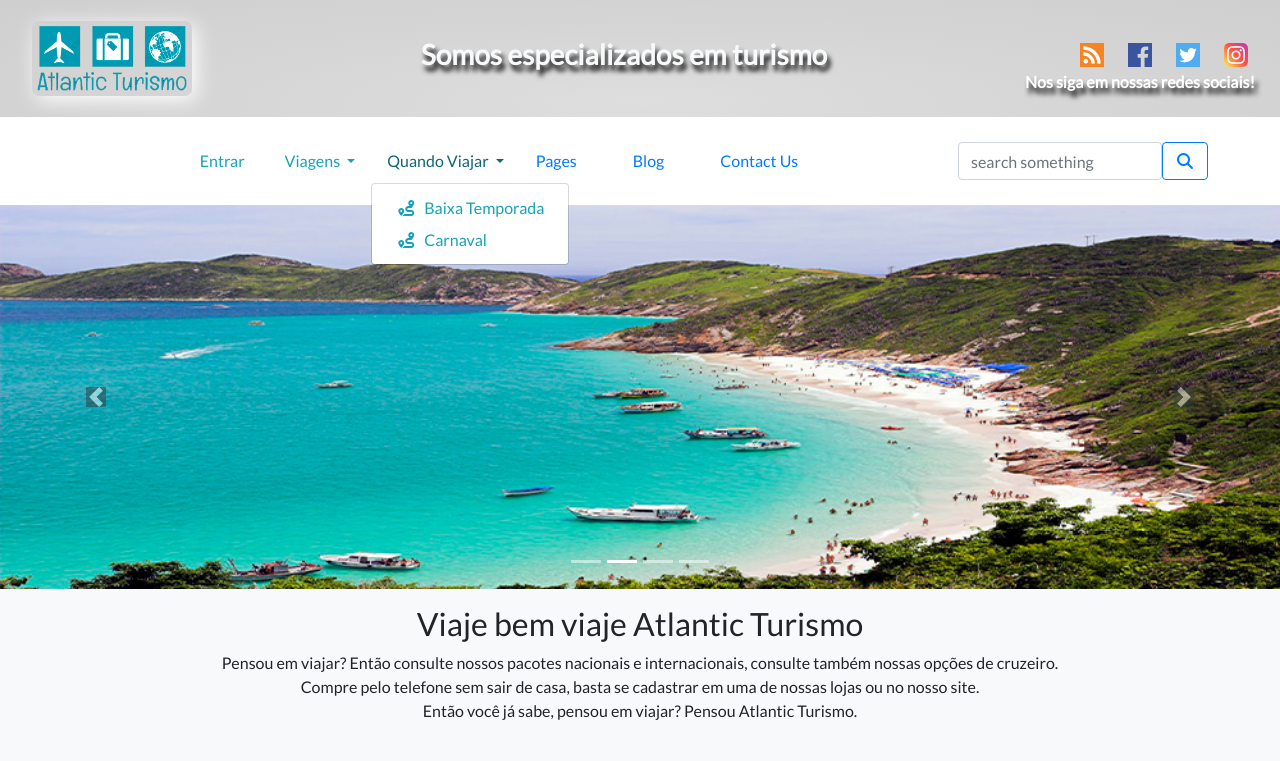
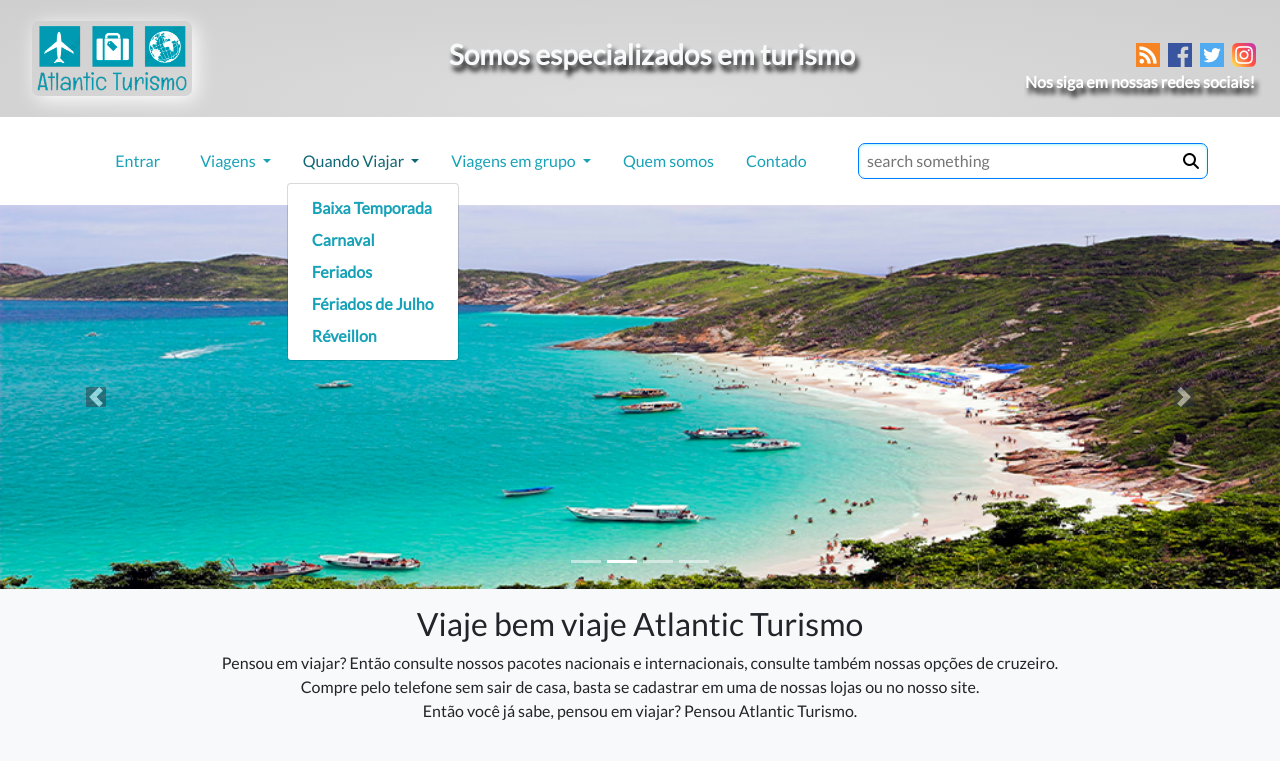
Before and after one commit to projetosgit/Projeto-Bootstrap, a plain HTML site: page index.html in a window 1280 px wide. Both pictures are taken after a click on the button "Quando Viajar". Shown: the top 761 px of the page. Drawn offline with nearby package versions, Linux system fonts and the light colour scheme.

Commit message:
Menu inferior finalizado, agora e so fazer a ligação de links

```diff
--- a/css/style.css
+++ b/css/style.css
@@ -42,6 +42,29 @@
 	-webkit-border-radius: 7px;
 	-moz-border-radius: 7px;
 }
+
+.search {
+	display: flex;
+	justify-content: space-between;
+	width: 350px;
+	box-shadow: inset 0 1px 3px #A9F5F2;
+	border-radius: 7px;
+	-webkit-border-radius: 7px;
+	-moz-border-radius: 7px;
+}
+
+.search * {
+	background: transparent;
+	border: none;
+	outline: none;
+
+}
+
+.search input {
+	width: 89%;
+	padding: 8px;
+}
+
 
 @media screen and (max-width: 560px){
 	.search {
--- a/index.html
+++ b/index.html
@@ -51,10 +51,10 @@
 		<h3 class="h3 text-light">Somos especializados em turismo</h3>
 
 		<ul class="d-flex mb-2 rede-sociais">
-			<li class="nav-item mr-4"><a href="#"><img src="img/rss.png" alt="rss-imagem"></a></li>
-			<li class="nav-item mr-4"><a href="#"><img src="img/facebook.png" alt="facebook-imagem"></a></li>
-			<li class="nav-item mr-4"><a href="#"><img src="img/twitter.png" alt="twitter-imagem"></a></li>
-			<li class="nav-item mr-4"><a href="#"><img src="img/instagram.png" alt="linkedin-imagem"></a></li>
+			<li class="nav-item mr-2"><a href="#"><img src="img/rss.png" alt="rss-imagem"></a></li>
+			<li class="nav-item mr-2"><a href="#"><img src="img/facebook.png" alt="facebook-imagem"></a></li>
+			<li class="nav-item mr-2"><a href="#"><img src="img/twitter.png" alt="twitter-imagem"></a></li>
+			<li class="nav-item mr-3"><a href="#"><img src="img/instagram.png" alt="linkedin-imagem"></a></li>
 		</ul><!-- redes sociais -->
 
 		<p>Nos siga em nossas redes sociais!</p>
@@ -66,7 +66,7 @@
 	</nav>
 
 	<!-- menu inferior -->
-	<nav class="navbar navbar-expand-lg bg-white">
+	<nav class="navbar navbar-expand-lg bg-white menu-inferior">
 
 
 		<div class="collapse navbar-collapse p-2" id="menu-navegacao">
@@ -79,14 +79,14 @@
 				</li>
 				<li class="nav-item dropdown">
 					<a class="nav-link dropdown-toggle text-info"" href="#" id="navbarDropdown" role="button" data-toggle="dropdown" aria-haspopup="true" aria-expanded="false">
-						Viagens
+					Viagens
 					</a>
 					<div class="dropdown-menu" aria-labelledby="navbarDropdown">
 						<a class="dropdown-item text-info" href="#">
-							<i class="fas fa-route mr-2"></i>Nacional
+							<strong>Nacional</strong>
 						</a>
 						<a class="dropdown-item text-info" href="#">
-							<i class="fas fa-route mr-2"></i>Internacional
+							<strong>Internacional</strong>
 						</a>
 					</div>
 				</li>
@@ -96,27 +96,46 @@
 					</a>
 					<div class="dropdown-menu" aria-labelledby="navbarDropdown">
 						<a class="dropdown-item text-info" href="#">
-							<i class="fas fa-route mr-2"></i>Baixa Temporada
+							<strong>Baixa Temporada</strong>
 						</a>
 						<a class="dropdown-item text-info" href="#">
-							<i class="fas fa-route mr-2"></i>Carnaval
+							<strong>Carnaval</strong>
+						</a>
+						<a class="dropdown-item text-info" href="#">
+							<strong>Feriados</strong>
+						</a>
+						<a class="dropdown-item text-info" href="#">
+							<strong>Fériados de Julho</strong>
+						</a>
+						<a class="dropdown-item text-info" href="#">
+							<strong>Réveillon</strong>
 						</a>
 					</div>
 				</li>
-				<li class="nav-item mr-4">
-					<a class="nav-link" href="#">Pages</a>
+					<li class="nav-item dropdown">
+					<a class="nav-link dropdown-toggle text-info"" href="#" id="navbarDropdown" role="button" data-toggle="dropdown" aria-haspopup="true" aria-expanded="false">
+						Viagens em grupo
+					</a>
+					<div class="dropdown-menu" aria-labelledby="navbarDropdown">
+						<a class="dropdown-item text-info" href="#">
+							<strong>Nacional</strong>
+						</a>
+						<a class="dropdown-item text-info" href="#">
+							<strong>Internacional</strong>
+						</a>
+					</div>
 				</li>
-				<li class="nav-item mr-4">
-					<a class="nav-link" href="#">Blog</a>
+				<li class="nav-item">
+					<a class="nav-link text-info" href="#">Quem somos</a>
 				</li>
-				<li class="nav-item mr-4">
-					<a class="nav-link" href="#">Contact Us</a>
+				<li class="nav-item">
+					<a class="nav-link text-info" href="#">Contado</a>
 				</li>
 			</ul><!-- menu de navegação -->
 
-			<form class="form-inline ml-auto mr-5 mb-2 mt-2 search">
-				<input class="form-control" type="search" aria-label="search" placeholder="search something">
-				<button class="btn btn-outline-primary" type="submit"><i class="fas fa-search"></i></button>
+			<form class="form-inline ml-auto mr-5 mb-2 mt-2 search border border-primary">
+				<input type="search" aria-label="search" placeholder="search something">
+				<button type="submit"><i class="fas fa-search"></i></button>
 			</form><!-- search -->
 
 		</div>
```
